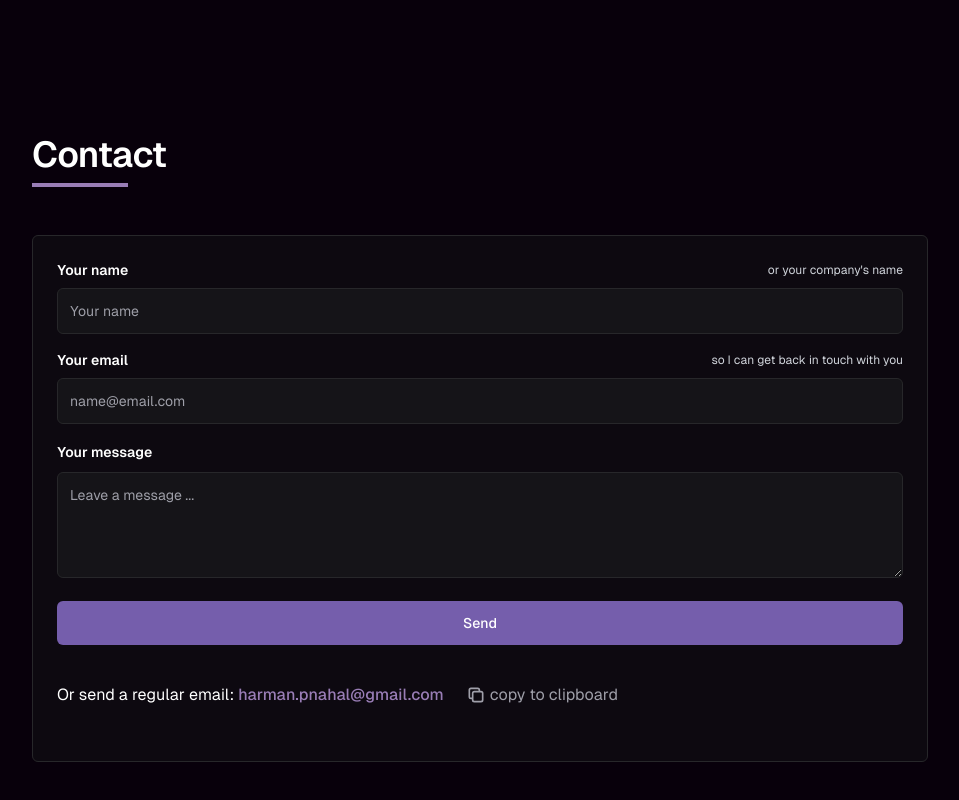
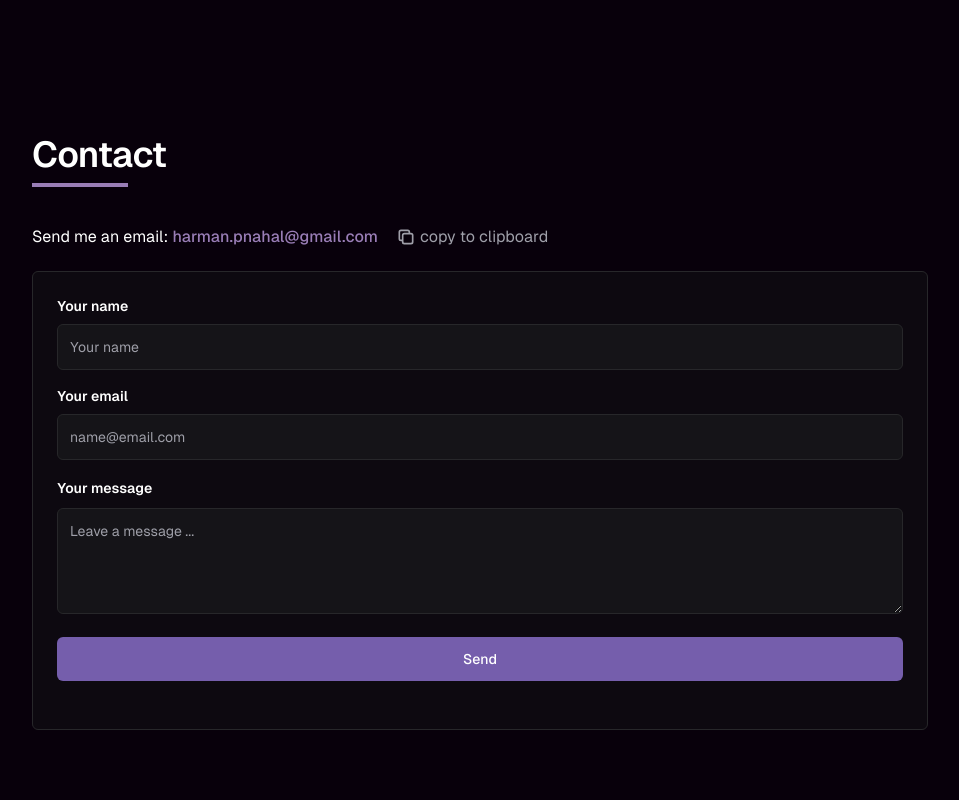
Before and after one commit to Harmxn02/harmansingh.nl, a Next.js app: page / in a window 1280 px wide. Shown: the part 3323-4123 px from the top of the page, without its empty margins (32-991 px from the left). Built offline with nearby package versions, Linux system fonts and the light colour scheme.

Commit message:
REFACT: change copyEmail functionality and remove LabelHints

```diff
--- a/src/app/components/Form.jsx
+++ b/src/app/components/Form.jsx
@@ -46,9 +46,9 @@ function LabelHint(props) {
 	return <p className="text-xs text-gray-300">{props.children}</p>;
 }
 
-function copyEmail() {
-	navigator.clipboard.writeText("harman.pnahal@gmail.com");
-	toast("✅ Email copied to clipboard.");
+function copyEmail(email) {
+	navigator.clipboard.writeText(email || "harman.pnahal@gmail.com");
+	toast(`✅ Email copied to clipboard.`);
 }
 
 export default function Contact() {
@@ -85,8 +85,42 @@ export default function Contact() {
 			data-aos="fade-up"
 		>
 			<SectionTitle content="Contact" />
+			<div className="inline-flex flex-wrap space-x-3">
+				<p className="flex flex-wrap items-center text-white">
+					Send me an email:{" "}
+					<a
+						className="cursor-pointer font-medium text-[#997db6] underline-offset-2 transition-colors duration-500 hover:text-[#958ab5] hover:underline sm:pl-1"
+						// onClick={() => copyEmail("harman.pnahal@gmail.com")}
+						href="mailto: harman.pnahal@gmail.com"
+					>
+						harman.pnahal@gmail.com
+					</a>
+				</p>
+				<button
+					onClick={() => copyEmail()}
+					className="inline-flex cursor-pointer items-center rounded-md p-1.5 text-zinc-400 transition-colors duration-200 hover:bg-zinc-800 hover:text-[#997db6]"
+					title="Copy email to clipboard"
+					aria-label="Copy email to clipboard"
+				>
+					<svg
+						className="h-5 w-5"
+						fill="none"
+						stroke="currentColor"
+						viewBox="0 0 24 24"
+						xmlns="http://www.w3.org/2000/svg"
+					>
+						<path
+							strokeLinecap="round"
+							strokeLinejoin="round"
+							strokeWidth={2}
+							d="M8 16H6a2 2 0 01-2-2V6a2 2 0 012-2h8a2 2 0 012 2v2m-6 12h8a2 2 0 002-2v-8a2 2 0 00-2-2h-8a2 2 0 00-2 2v8a2 2 0 002 2z"
+						/>
+					</svg>
+					<a className="ml-1"> copy to clipboard </a>
+				</button>
+			</div>
 			<div
-				className="mt-12 max-w-4xl rounded-md border border-zinc-800 bg-zinc-900/40 p-6 pb-12 backdrop-blur-sm"
+				className="mt-4 max-w-4xl rounded-md border border-zinc-800 bg-zinc-900/40 p-6 pb-12 backdrop-blur-sm"
 				data-aos="fade-up"
 				data-aos-delay="100"
 			>
@@ -100,7 +134,7 @@ export default function Contact() {
 							<Label htmlFor="name1" value="Your name">
 								Your name
 							</Label>
-							<LabelHint>or your company&apos;s name</LabelHint>
+							{/* <LabelHint>or your company&apos;s name</LabelHint> */}
 						</div>
 
 						<Input
@@ -116,9 +150,9 @@ export default function Contact() {
 							<Label htmlFor="email1" value="Your email">
 								Your email
 							</Label>
-							<LabelHint>
+							{/* <LabelHint>
 								so I can get back in touch with you
-							</LabelHint>
+							</LabelHint> */}
 						</div>
 
 						<Input
@@ -149,7 +183,7 @@ export default function Contact() {
 						<Toaster
 							position="bottom-center"
 							toastOptions={{
-								duration: 1000,
+								duration: 4000,
 								style: {
 									background: "#27272a",
 									color: "#fafafa",
@@ -167,7 +201,7 @@ export default function Contact() {
 							}}
 						/>{" "}
 						<button
-							className="w-full rounded-md cursor-pointer bg-[#755eac] p-3 text-sm font-medium text-white transition-colors duration-500 hover:bg-[#997db6]"
+							className="w-full cursor-pointer rounded-md bg-[#755eac] p-3 text-sm font-medium text-white transition-colors duration-500 hover:bg-[#997db6]"
 							type="submit"
 							value="send"
 						>
@@ -175,40 +209,6 @@ export default function Contact() {
 						</button>
 					</div>
 				</form>{" "}
-				<div className="inline-flex flex-wrap space-x-4 pt-8">
-					<p className="flex flex-wrap items-center text-white">
-						Or send a regular email:{" "}
-						<a
-							className="font-medium text-[#997db6] underline-offset-2 transition-colors duration-500 hover:text-[#958ab5] hover:underline sm:pl-1"
-							href="mailto:harman.pnahal@gmail.com"
-							// onClick={copyEmail}
-						>
-							harman.pnahal@gmail.com
-						</a>
-					</p>
-					<button
-						onClick={copyEmail}
-						className="inline-flex cursor-pointer items-center rounded-md p-1.5 text-zinc-400 transition-colors duration-200 hover:bg-zinc-800 hover:text-[#997db6]"
-						title="Copy email to clipboard"
-						aria-label="Copy email to clipboard"
-					>
-						<svg
-							className="h-5 w-5"
-							fill="none"
-							stroke="currentColor"
-							viewBox="0 0 24 24"
-							xmlns="http://www.w3.org/2000/svg"
-						>
-							<path
-								strokeLinecap="round"
-								strokeLinejoin="round"
-								strokeWidth={2}
-								d="M8 16H6a2 2 0 01-2-2V6a2 2 0 012-2h8a2 2 0 012 2v2m-6 12h8a2 2 0 002-2v-8a2 2 0 00-2-2h-8a2 2 0 00-2 2v8a2 2 0 002 2z"
-							/>
-						</svg>
-						<a className="ml-1"> copy to clipboard </a>
-					</button>
-				</div>
 			</div>
 		</section>
 	);
```
